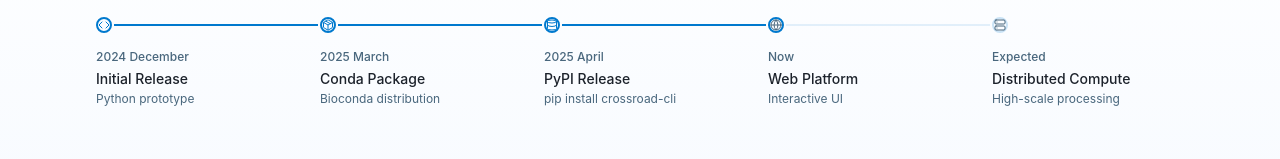
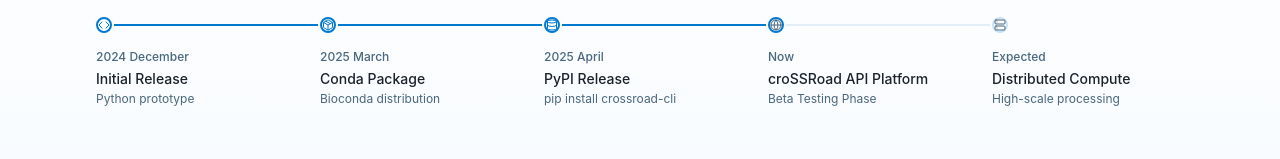
Before and after one commit to pranjalpruthi/crossroadnew, a React (Vite) app: page / in a window 1280 px wide. Shown: the part 2268-2427 px from the top of the page. Built offline with nearby package versions, Linux system fonts and the light colour scheme.

Commit message:
Update BioinformaticsPipeline.tsx

```diff
--- a/src/components/BioinformaticsPipeline.tsx
+++ b/src/components/BioinformaticsPipeline.tsx
@@ -40,8 +40,8 @@ const pipelineSteps = [
   {
     id: 4,
     date: "Now",
-    title: "Web Platform",
-    description: "Interactive UI",
+    title: "croSSRoad API Platform",
+    description: "Beta Testing Phase",
     icon: Globe,
     completed: false
   },
```
